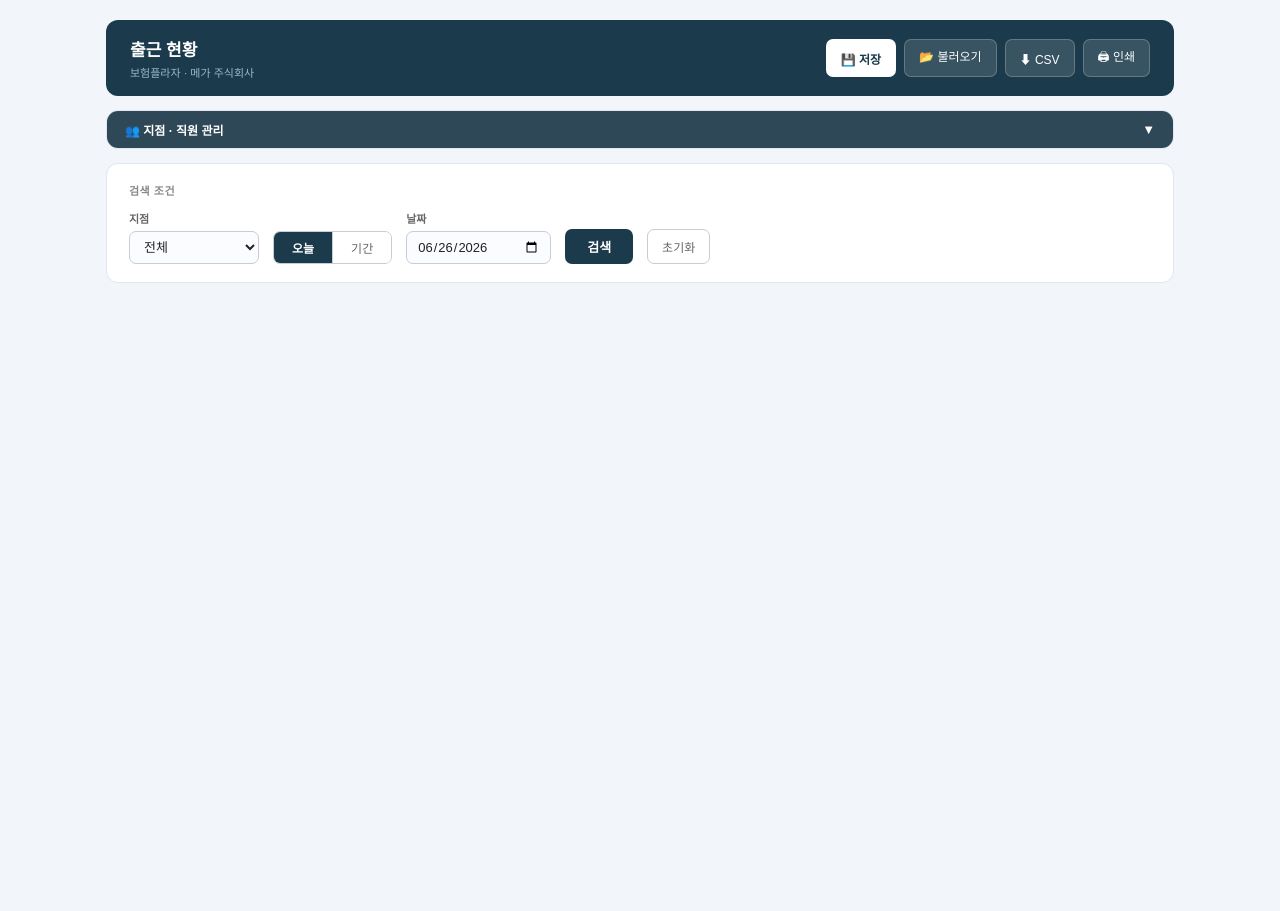
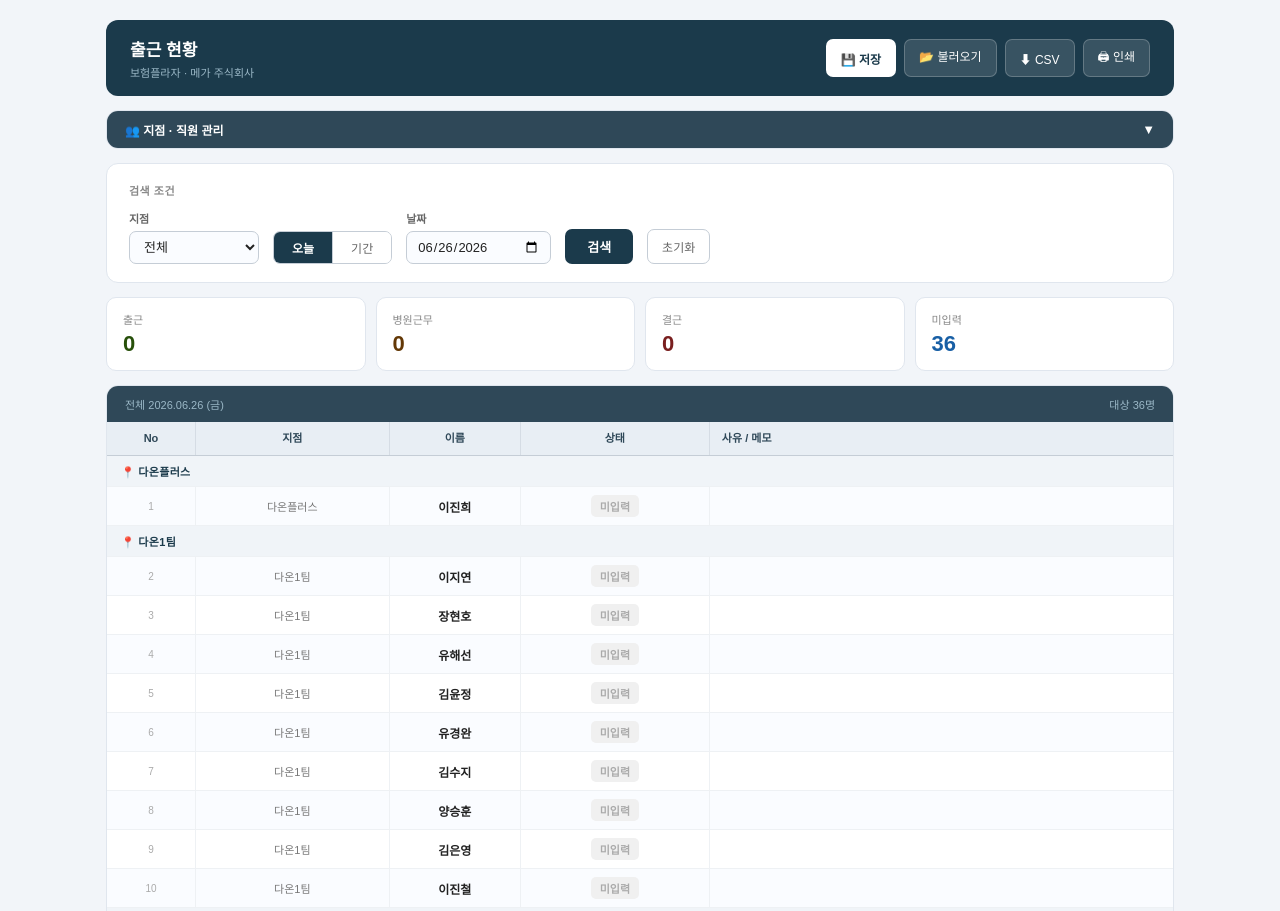
Before and after one commit to olivia-eun/attendance, a plain HTML site: page index.html in a window 1280 px wide. Shown: the top 911 px of the page. Before the commit the page ends 800 px from the top, so only its background shows below. Drawn offline with Linux system fonts and the light colour scheme.

Commit message:
Add files via upload

```diff
--- a/index.html
+++ b/index.html
@@ -415,6 +415,11 @@ function setMode(mode){
   document.getElementById("tab-range").classList.toggle("active", mode==="range");
   document.getElementById("mode-today").style.display = mode==="today" ? "" : "none";
   document.getElementById("mode-range").style.display = mode==="range" ? "flex" : "none";
+  // 오늘 탭 선택 시 오늘 날짜 자동 세팅 + 자동 검색
+  if(mode==="today"){
+    document.getElementById("date-today").value = todayStr();
+    doSearch();
+  }
 }
 
 // ── 검색 실행 ──
@@ -785,9 +790,7 @@ function deleteBranch(branch){
 load();
 initBranchSelect();
 
-// 오늘 날짜 기본 세팅
-const td=todayStr();
-document.getElementById("date-today").value=td;
+// 오늘 탭 기본 세팅 (setMode 내부에서 날짜 자동입력 + 검색 실행)
 setMode("today");
 </script>
 </body>
```
